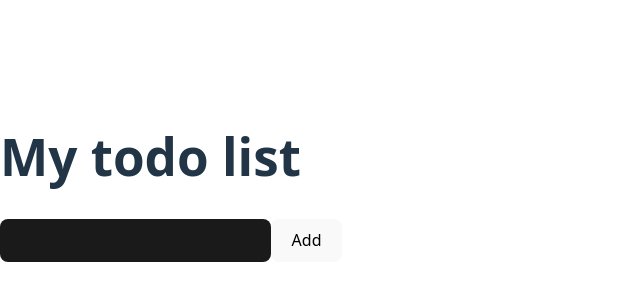
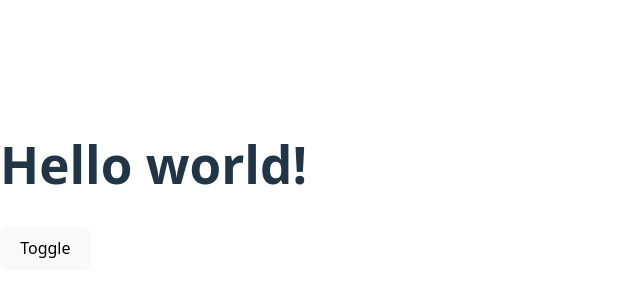
Before and after one commit to tvan-dev/exercises-react, a React (Vite) app: page / in a window 1280 px wide. Shown: the part 214-514 px from the top of the page, without its empty margins (0-640 px from the left). Built offline with nearby package versions, Linux system fonts and the light colour scheme.

Commit message:
fetchApi + useEffect(cb,[])

```diff
--- /dev/null
+++ b/src/UseEffect.jsx
@@ -0,0 +1,65 @@
+import {useState, useEffect} from "react"
+
+export default function Content() { //Mount của Content: ngay lượt render đầu tiên (khi app start).
+    const [isToggle, setIsToggle] = useState(false);
+    console.log(0);
+    function handleToggle() {
+        setIsToggle((prev) => !prev);
+        // setIsToggle(!isToggle); ✨ setIsToggle((prev) => !prev) đảm bảo không bị lệ thuộc giá trị cũ.
+        console.log(1);
+    }
+
+    return (
+        <div>
+            <button onClick = {handleToggle}>Toggle</button>
+            {isToggle && <Input />}
+            {console.log(2)}
+        </div>
+    )
+}
+
+//Mount của Input: chỉ xảy ra khi bạn click Toggle để isToggle chuyển sang true.
+// Thời điểm đó, Input() được gọi lần đầu tiên và DOM <input> được gắn vào thật → chính là lúc mount của Input.
+function Input () {
+    const [value, setValue] = useState("") //useState đang cục bộ trong Input. có thể đưa lên Cha sau đó truyền qua props.
+    const [users, setUsers] =useState([])
+    console.log(4);
+
+    useEffect(() => { //nếu không truyền deps là [], thì mỗi lần re-render sẽ gọi useEffect => setUsers => re-render => gọi useEffect => lặp vô hạn.
+        fetch("https://jsonplaceholder.typicode.com/users")
+        .then((res) => res.json())
+        .then((data) => {
+            setUsers(data)
+            console.log(4.1);
+        })
+        console.log(4.4);
+    }, [])
+    //[]: chỉ gọi useEffect 1 lần sau lần render đầu tiên (mount),
+    //           nhưng nếu trong phân thân useEffect có logic liên quan đến state, props thì nó sẽ không được cập nhật khi state, props thay đổi
+    //           vì useEffect không được gọi lại. => dùng deps tương ứng.
+
+    function handleChange(e) {
+        console.log(5);
+        setValue(e.target.value)
+
+    }
+
+    return (
+        <>
+        <input type="text" value={value} onChange={handleChange} />
+        {console.log(6)}
+        {users.map(user =>{
+            return <li key={user.id}>{user.name}</li>
+        }) }
+        </>
+
+    )
+}
+
+// 🔹 Nguyên tắc re-render trong React
+
+// Một component chỉ re-render khi:
+
+// State trong chính component đó thay đổi (setState).
+
+// Props truyền từ cha vào thay đổi.
--- a/src/main.jsx
+++ b/src/main.jsx
@@ -1,13 +1,16 @@
 import { StrictMode } from 'react'
 import { createRoot } from 'react-dom/client'
 import './index.css'
-import App from './App.jsx'
+// import App from './App.jsx'
 import Todo from './Todo.jsx'
+import Content from './UseEffect.jsx'
 
 
 
 createRoot(document.getElementById('root')).render(
   <StrictMode>
-    <Todo/>
+    <h1>Hello world!</h1>
+    <Content />
+    {/* <Todo/> */}
   </StrictMode>,
 )
```
